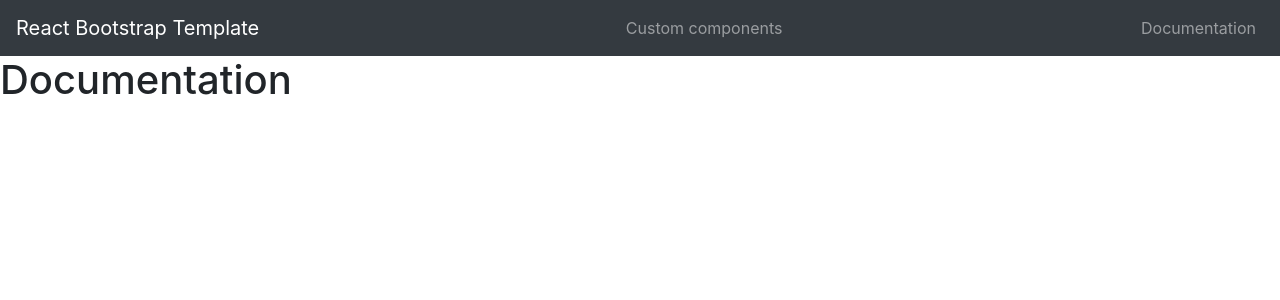
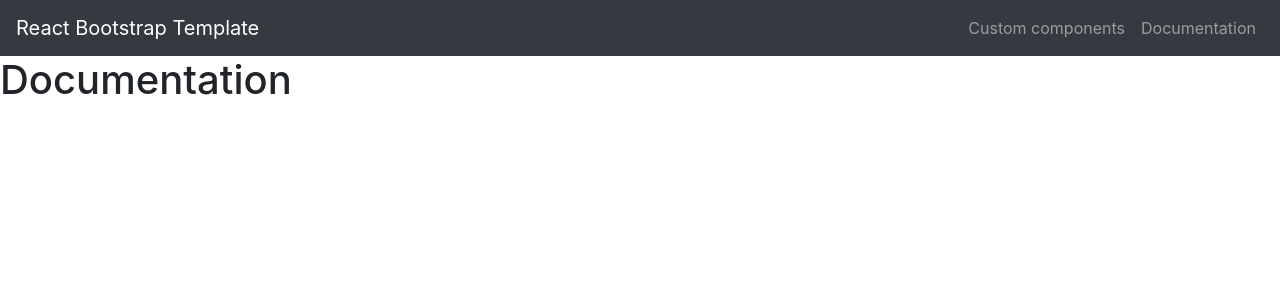
Before and after one commit to AnastasiosArvanitis/react-bootstrap-template, a React (Create React App) app: page /Documentation in a window 1280 px wide. Shown: the top 300 px of the page. Built offline with nearby package versions, Linux system fonts and the light colour scheme.

Commit message:
Navbar collapse links on the right

```diff
--- a/src/components/NavBar/NavBar.jsx
+++ b/src/components/NavBar/NavBar.jsx
@@ -18,29 +18,32 @@ import NavBarContent from '../../content/NavBarContent.js';
 
 const NavBar = () => {
     return (
-    <Navbar bg="dark" variant="dark">
-        <Nav className="container-fluid nav-bar">
+    <Navbar collapseOnSelect expand="lg" bg="dark" variant="dark">
 
-            <Nav.Item >
-                <Navbar.Brand
+        <Navbar.Brand
                     as={Link}
                     to="/"
                 >
                     React Bootstrap Template
-                </Navbar.Brand>
-            </Nav.Item>
+        </Navbar.Brand>
 
+        <Navbar.Toggle aria-controls="basic-navbar-nav" />
+
+        <Navbar.Collapse id="responsive-navbar-nav">
+
+        <Nav className="ml-auto">
             { NavBarContent.map( (item) => {
                 return(
-                    <Nav.Item className="ml-auto ml-0">
+                    <Nav.Item key={item.link+1}>
                         <Nav.Link as={Link} to={item.link}>
                             {item.linkTitle}
                         </Nav.Link>
                     </Nav.Item>)
                 })
             }
+        </Nav>
 
-        </Nav>
+        </Navbar.Collapse>
     </Navbar>
     );
 }
```
